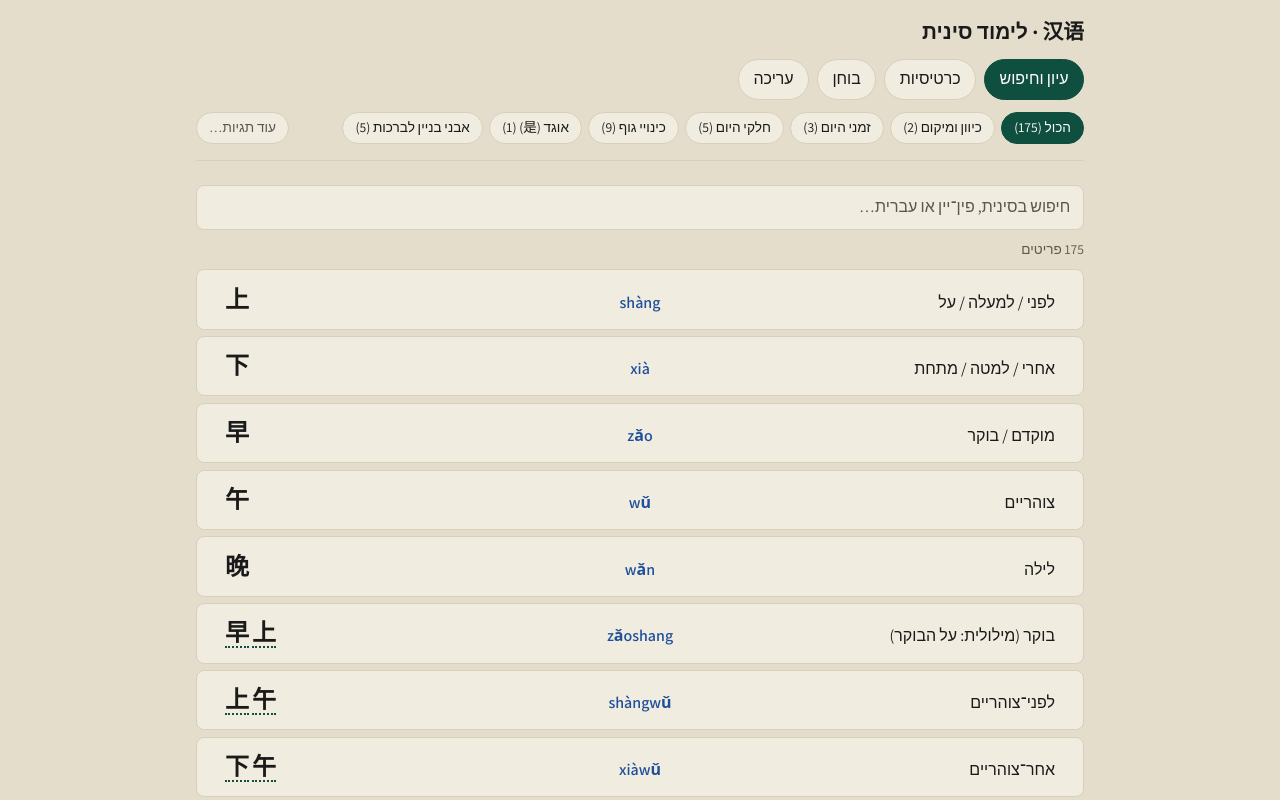
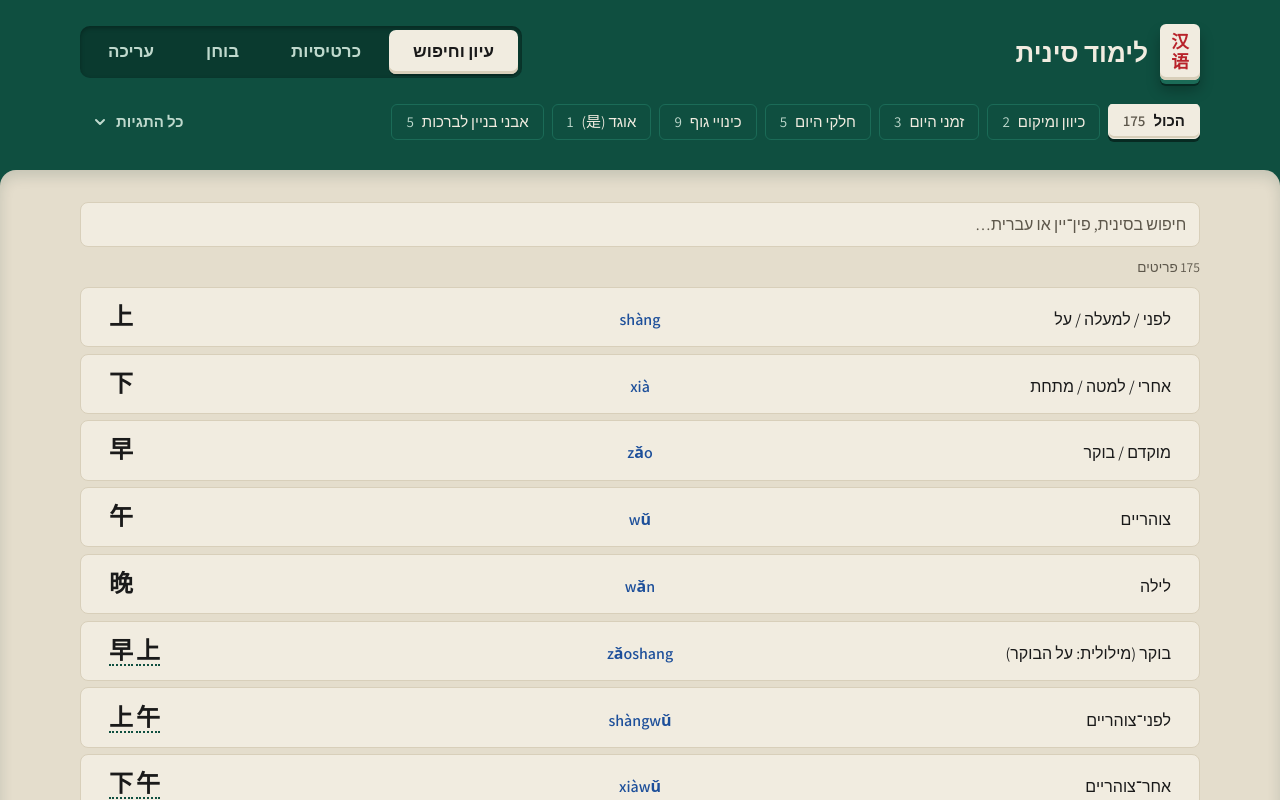
Before and after one commit to ShoobyD/chinese-vocabulary, a Vue app: page / in a window 1280 px wide. Shown: the top 800 px of the page. Built offline with nearby package versions, Linux system fonts and the light colour scheme.

Commit message:
`App` jade shell, tile tabs and tag chips

```diff
--- a/src/App.vue
+++ b/src/App.vue
@@ -33,44 +33,63 @@ const { tags, selectedTags, scopedWords, toggleTag, clearTags } = useScope()
 <template>
   <div class="app" dir="rtl">
     <header class="topbar">
-      <h1 class="title"><span class="hanzi">汉语</span> · לימוד סינית</h1>
+      <div class="bar">
+        <h1 class="brand">
+          <span class="brand-tile hanzi" lang="zh-Hans" aria-hidden="true"><span>汉</span><span>语</span></span>
+          <span class="brand-name">לימוד סינית</span>
+        </h1>
 
-      <nav class="modes">
+        <nav class="modes" aria-label="מצב לימוד">
           <button
             v-for="m in modes"
             :key="m.id"
+            type="button"
             :class="['mode-btn', { active: mode === m.id }]"
+            :aria-pressed="mode === m.id"
             @click="mode = m.id"
           >
             {{ m.label }}
           </button>
         </nav>
+      </div>
 
       <div class="filters" :class="{ expanded: tagsExpanded }">
-        <div class="tag-list">
+        <div id="tag-list" class="tag-list" role="group" aria-label="סינון לפי תגית">
           <button
+            type="button"
             :class="['tag', { active: selectedTags.length === 0 }]"
+            :aria-pressed="selectedTags.length === 0"
             @click="clearTags"
           >
-            הכול ({{ scopedWords.length }})
+            הכול <span class="tag-count">{{ scopedWords.length }}</span>
           </button>
           <button
             v-for="t in tags"
             :key="t.key"
+            type="button"
             :class="['tag', { active: selectedTags.includes(t.key) }]"
+            :aria-pressed="selectedTags.includes(t.key)"
             @click="toggleTag(t.key)"
           >
-            {{ t.label }} ({{ t.count }})
+            {{ t.label }} <span class="tag-count">{{ t.count }}</span>
           </button>
         </div>
 
-        <button class="expand-btn" @click="tagsExpanded = !tagsExpanded">
-          {{ tagsExpanded ? 'הצג פחות' : 'עוד תגיות…' }}
+        <button
+          type="button"
+          class="expand-btn"
+          aria-controls="tag-list"
+          :aria-expanded="tagsExpanded"
+          @click="tagsExpanded = !tagsExpanded"
+        >
+          {{ tagsExpanded ? 'הצג פחות' : 'כל התגיות' }}
           <span v-if="!tagsExpanded && selectedTags.length" class="badge">{{ selectedTags.length }}</span>
+          <svg class="chevron" viewBox="0 0 16 16" aria-hidden="true"><path d="M4 6l4 4 4-4" /></svg>
         </button>
       </div>
     </header>
 
+    <div class="table">
       <main class="content">
         <BrowseView v-if="mode === 'browse'" :words="scopedWords" />
         <FlashcardsView v-else-if="mode === 'flashcards'" :words="scopedWords" />
@@ -84,6 +103,7 @@ const { tags, selectedTags, scopedWords, toggleTag, clearTags } = useScope()
         ·
         <a href="https://github.com/ShoobyD" target="_blank" rel="noopener noreferrer">GitHub</a>
       </footer>
+    </div>
 
     <WordModal />
     <HanziTooltip />
@@ -92,60 +112,131 @@ const { tags, selectedTags, scopedWords, toggleTag, clearTags } = useScope()
 
 <style scoped>
 .app {
-  max-width: 920px;
-  margin: 0 auto;
-  padding: 1rem;
+  --content-max: 1120px;
+  --gutter: clamp(1rem, 4vw, 3rem);
+  --chip-h: 2.25rem;
+
+  min-height: 100vh;
+  display: flex;
+  flex-direction: column;
+  background: var(--jade-800);
+  color: var(--on-jade);
 }
 
+/* ---------- Header: the jade shell ---------- */
+
 .topbar {
+  width: 100%;
+  max-width: calc(var(--content-max) + 2 * var(--gutter));
+  margin: 0 auto;
+  padding: var(--space-5) var(--gutter);
+  display: flex;
+  flex-direction: column;
+  gap: var(--space-5);
+}
+
+.bar {
   display: flex;
   flex-wrap: wrap;
   align-items: center;
-  gap: 0.75rem 1.25rem;
-  padding-bottom: 1rem;
-  border-bottom: 1px solid var(--border);
-  margin-bottom: 1.5rem;
+  justify-content: space-between;
+  gap: var(--space-4) var(--space-6);
 }
 
-.title {
+.brand {
   margin: 0;
-  font-size: 1.3rem;
-  flex: 1 1 100%;
+  display: flex;
+  align-items: center;
+  gap: var(--space-3);
+  font-size: var(--text-xl);
+  font-weight: 700;
+  line-height: 1.1;
+  color: var(--on-jade);
 }
 
+/* The mark: a small upright tile carving 汉 over 语. */
+.brand-tile {
+  display: inline-flex;
+  flex-direction: column;
+  align-items: center;
+  justify-content: center;
+  width: 2.5rem;
+  height: 3.5rem;
+  border-radius: var(--radius-sm);
+  background: var(--bone);
+  color: var(--carve-red);
+  font-size: 1.1rem;
+  line-height: 1.15;
+  box-shadow:
+    var(--tile-face-edge),
+    0 4px 0 var(--jade-700),
+    0 6px 0 var(--jade-950),
+    0 10px 14px rgba(0, 0, 0, 0.28);
+}
+
+/* Segmented tabs sunk into a darker jade well. */
 .modes {
   display: flex;
-  gap: 0.5rem;
+  gap: var(--space-1);
+  padding: var(--space-1);
+  border-radius: var(--radius-md);
+  background: var(--jade-900);
+  box-shadow: inset 0 2px 4px rgba(0, 0, 0, 0.3);
 }
 
 .mode-btn {
-  padding: 0.45rem 0.9rem;
-  border: 1px solid var(--border);
-  border-radius: 999px;
-  background: var(--surface);
-  color: var(--text);
+  min-height: 2.75rem;
+  padding: 0 var(--space-5);
+  border: 0;
+  border-radius: 7px;
+  background: transparent;
+  color: var(--on-jade-muted);
+  font-size: var(--text-md);
+  font-weight: 600;
+  white-space: nowrap;
+  transition:
+    background-color var(--dur-base) var(--ease-out),
+    color var(--dur-base) var(--ease-out),
+    box-shadow var(--dur-base) var(--ease-out),
+    transform var(--dur-base) var(--ease-spring);
+}
+
+.mode-btn:hover {
+  background: var(--jade-700);
+  color: var(--on-jade);
 }
 
 .mode-btn.active {
-  background: var(--accent);
-  border-color: var(--accent);
-  color: #fff;
+  background: var(--bone);
+  color: var(--ink);
+  box-shadow: inset 0 -3px 0 var(--bone-shade), 0 2px 0 var(--jade-950);
 }
+
+.mode-btn:active {
+  transform: translateY(1px);
+}
+
+.mode-btn:focus-visible,
+.tag:focus-visible,
+.expand-btn:focus-visible {
+  outline-color: var(--bone);
+}
+
+/* ---------- Tag filters ---------- */
 
 .filters {
   display: flex;
   align-items: flex-start;
-  gap: 0.4rem;
-  flex: 1 1 100%;
+  gap: var(--space-2);
 }
 
 .tag-list {
+  flex: 1;
   display: flex;
   flex-wrap: wrap;
-  gap: 0.4rem;
-  flex: 1;
-  /* Collapsed: clip to a single row of chips. */
-  max-height: 2rem;
+  gap: 0.75rem var(--space-2);
+  /* Collapsed: one row of chips, with room for the selected chip's tile edge. */
+  max-height: calc(var(--chip-h) + 6px);
   overflow: hidden;
 }
 
@@ -153,57 +244,125 @@ const { tags, selectedTags, scopedWords, toggleTag, clearTags } = useScope()
   max-height: none;
 }
 
+.tag {
+  min-height: var(--chip-h);
+  display: inline-flex;
+  align-items: center;
+  gap: var(--space-2);
+  padding: 0 0.875rem;
+  border: 1px solid var(--jade-700);
+  border-radius: var(--radius-sm);
+  background: transparent;
+  color: var(--on-jade);
+  font-size: var(--text-sm);
+  white-space: nowrap;
+  transition:
+    background-color var(--dur-base) var(--ease-out),
+    border-color var(--dur-base) var(--ease-out),
+    color var(--dur-base) var(--ease-out),
+    box-shadow var(--dur-base) var(--ease-out),
+    transform var(--dur-base) var(--ease-spring);
+}
+
+.tag-count {
+  color: var(--on-jade-muted);
+  font-variant-numeric: tabular-nums;
+}
+
+.tag:hover {
+  background: var(--jade-700);
+  border-color: var(--jade-700);
+}
+
+/* Selected: the chip becomes a small bone tile resting on jade. */
+.tag.active {
+  background: var(--bone);
+  border-color: var(--bone);
+  color: var(--ink);
+  font-weight: 600;
+  box-shadow: inset 0 -2px 0 var(--bone-shade), 0 3px 0 var(--jade-950);
+  transform: translateY(-1px);
+}
+
+.tag.active .tag-count {
+  color: var(--ink-muted);
+}
+
+.tag:active {
+  transform: translateY(1px);
+  box-shadow: none;
+}
+
 .expand-btn {
   flex: 0 0 auto;
+  min-height: var(--chip-h);
   display: inline-flex;
   align-items: center;
-  gap: 0.4rem;
-  font: inherit;
-  font-size: 0.85rem;
+  gap: var(--space-2);
+  padding: 0 var(--space-3);
+  border: 0;
+  border-radius: var(--radius-sm);
+  background: transparent;
+  color: var(--on-jade-muted);
+  font-size: var(--text-sm);
+  font-weight: 600;
   white-space: nowrap;
-  padding: 0.3rem 0.75rem;
-  border: 1px solid var(--border);
-  border-radius: 999px;
-  background: var(--surface);
-  color: var(--muted);
-  cursor: pointer;
+  transition:
+    color var(--dur-base) var(--ease-out),
+    background-color var(--dur-base) var(--ease-out);
 }
 
 .expand-btn:hover {
-  border-color: var(--accent);
-  color: var(--text);
+  color: var(--on-jade);
+  background: var(--jade-900);
+}
+
+.chevron {
+  width: 1rem;
+  height: 1rem;
+  fill: none;
+  stroke: currentColor;
+  stroke-width: 2;
+  stroke-linecap: round;
+  stroke-linejoin: round;
+  transition: transform var(--dur-base) var(--ease-out);
+}
+
+.filters.expanded .chevron {
+  transform: rotate(180deg);
 }
 
 .badge {
-  min-width: 1.2rem;
-  padding: 0 0.35rem;
+  min-width: 1.375rem;
+  padding: 0 0.375rem;
   border-radius: 999px;
-  background: var(--accent);
-  color: #fff;
-  font-size: 0.75rem;
+  background: var(--bone);
+  color: var(--ink);
+  font-size: var(--text-xs);
+  font-weight: 700;
+  line-height: 1.375rem;
   text-align: center;
+  font-variant-numeric: tabular-nums;
 }
 
-.tag {
-  font: inherit;
-  font-size: 0.85rem;
-  padding: 0.3rem 0.75rem;
-  border: 1px solid var(--border);
-  border-radius: 999px;
-  background: var(--surface);
+/* ---------- The felt table ---------- */
+
+.table {
+  flex: 1;
+  display: flex;
+  flex-direction: column;
+  background: var(--felt);
   color: var(--text);
-  cursor: pointer;
+  border-radius: var(--radius-lg) var(--radius-lg) 0 0;
+  box-shadow: inset 0 6px 14px rgba(7, 42, 34, 0.14);
 }
 
-.tag:hover {
-  border-color: var(--accent);
-  background: var(--accent-soft);
-}
-
-.tag.active {
-  background: var(--accent);
-  border-color: var(--accent);
-  color: #fff;
+.content {
+  flex: 1;
+  width: 100%;
+  max-width: calc(var(--content-max) + 2 * var(--gutter));
+  margin: 0 auto;
+  padding: var(--space-6) var(--gutter);
 }
 
 .credits {
@@ -211,20 +370,57 @@ const { tags, selectedTags, scopedWords, toggleTag, clearTags } = useScope()
   flex-wrap: wrap;
   justify-content: center;
   align-items: center;
-  gap: 0.35rem;
-  margin-top: 2rem;
-  padding-top: 1rem;
-  border-top: 1px solid var(--border);
-  color: var(--muted);
-  font-size: 0.85rem;
+  gap: var(--space-2);
+  padding: var(--space-5) var(--gutter) var(--space-6);
+  color: var(--ink-muted);
+  font-size: var(--text-sm);
 }
 
 .credits a {
-  color: var(--accent);
-  text-decoration: none;
+  color: var(--jade-800);
+  font-weight: 600;
+  text-decoration: underline;
+  text-decoration-color: transparent;
+  transition: text-decoration-color var(--dur-base) var(--ease-out);
 }
 
 .credits a:hover {
-  text-decoration: underline;
+  text-decoration-color: currentColor;
+}
+
+/* ---------- Phones ---------- */
+
+@media (max-width: 640px) {
+  .app {
+    --chip-h: 2.75rem;
+  }
+
+  .topbar {
+    padding-top: var(--space-4);
+    gap: var(--space-4);
+  }
+
+  .brand {
+    font-size: var(--text-lg);
+  }
+
+  .brand-tile {
+    width: 2.125rem;
+    height: 3rem;
+    font-size: 0.95rem;
+  }
+
+  .modes {
+    width: 100%;
+  }
+
+  .mode-btn {
+    flex: 1;
+    padding: 0 var(--space-2);
+  }
+
+  .content {
+    padding-top: var(--space-5);
+  }
 }
 </style>
```
Also changed, not shown: .impeccable/review/step4-desktop.png (added), .impeccable/review/step4-mobile.png (added). Lines whose indentation alone changed are shown as unchanged.
